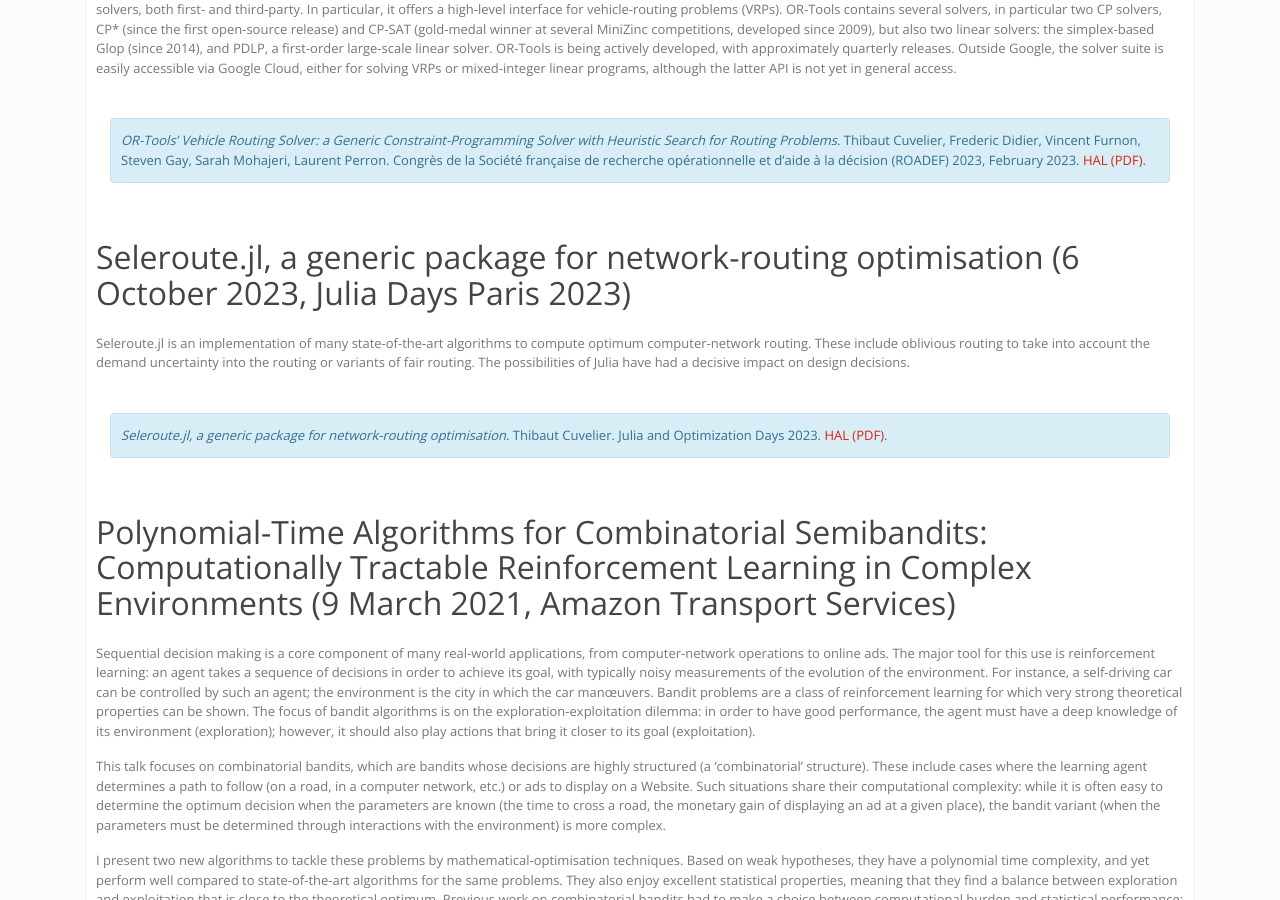
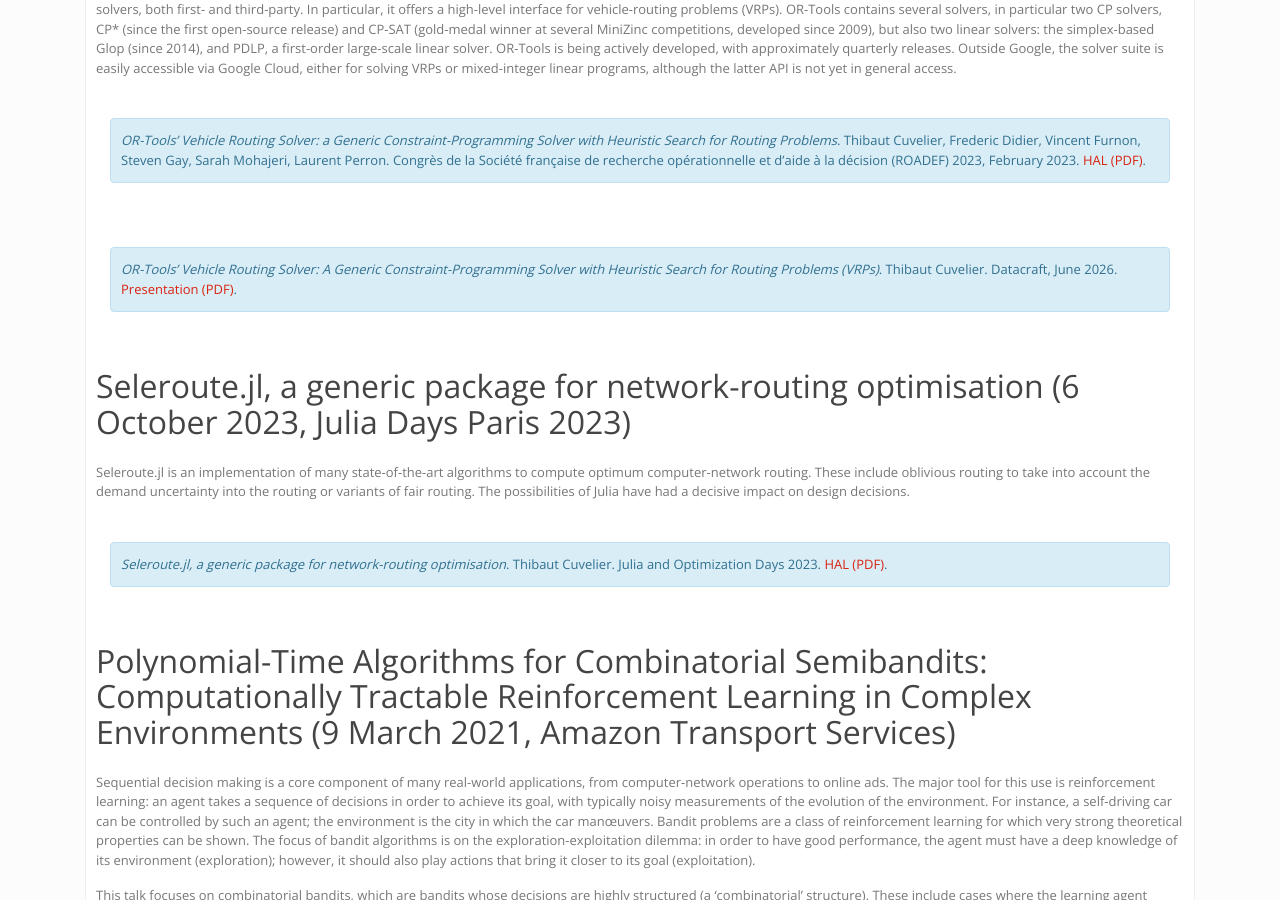
Before and after one commit to dourouc05/dourouc05.github.io, a Jekyll site: the page built from talks.md, in a window 1280 px wide and 900 px high, scrolled down 608 px. Built offline with Jekyll 4.4.1, drawn with Linux system fonts in a browser that asks for light colours; a script that is not in the unit is left out.

Commit message:
Update talks.md

```diff
--- a/talks.md
+++ b/talks.md
@@ -17,6 +17,8 @@ Optimisation is used to take actions in many high-stakes situations. However, if
 OR-Tools is the general-purpose optimisation toolbox open-sourced by Google in 2015, being in development since 2008. This toolkit provides a uniform interface to several solvers, both first- and third-party. In particular, it offers a high-level interface for vehicle-routing problems (VRPs). OR-Tools contains several solvers, in particular two CP solvers, CP* (since the first open-source release) and CP-SAT (gold-medal winner at several MiniZinc competitions, developed since 2009), but also two linear solvers: the simplex-based Glop (since 2014), and PDLP, a first-order large-scale linear solver. OR-Tools is being actively developed, with approximately quarterly releases. Outside Google, the solver suite is easily accessible via Google Cloud, either for solving VRPs or mixed-integer linear programs, although the latter API is not yet in general access.
 
 {% include reference_box.md key="ortools_roadef2023" %}
+
+{% include reference_box.md key="ortools_datacraft2026" %}
 
 ## Seleroute.jl, a generic package for network-routing optimisation (6 October 2023, Julia Days Paris 2023)
 
```
